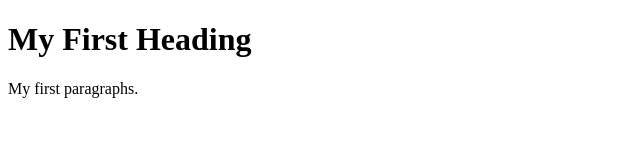
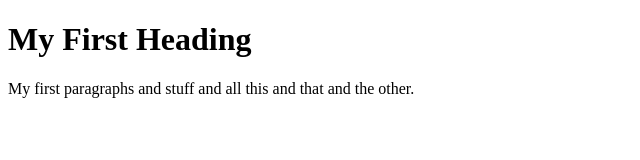
Before and after one commit to samhhain/redroom, a plain HTML site: page index.html in a window 1280 px wide. Shown: the whole page, without its empty margins (0-640 px from the left). Drawn offline with Linux system fonts and the light colour scheme.

Commit message:
Update index.html

```diff
--- a/index.html
+++ b/index.html
@@ -4,7 +4,7 @@
 <body>
 
 <h1>My First Heading</h1>
-<p>My first paragraphs.</p>
+<p>My first paragraphs and stuff and all this and that and the other.</p>
 
 </body>
 </html>
```
